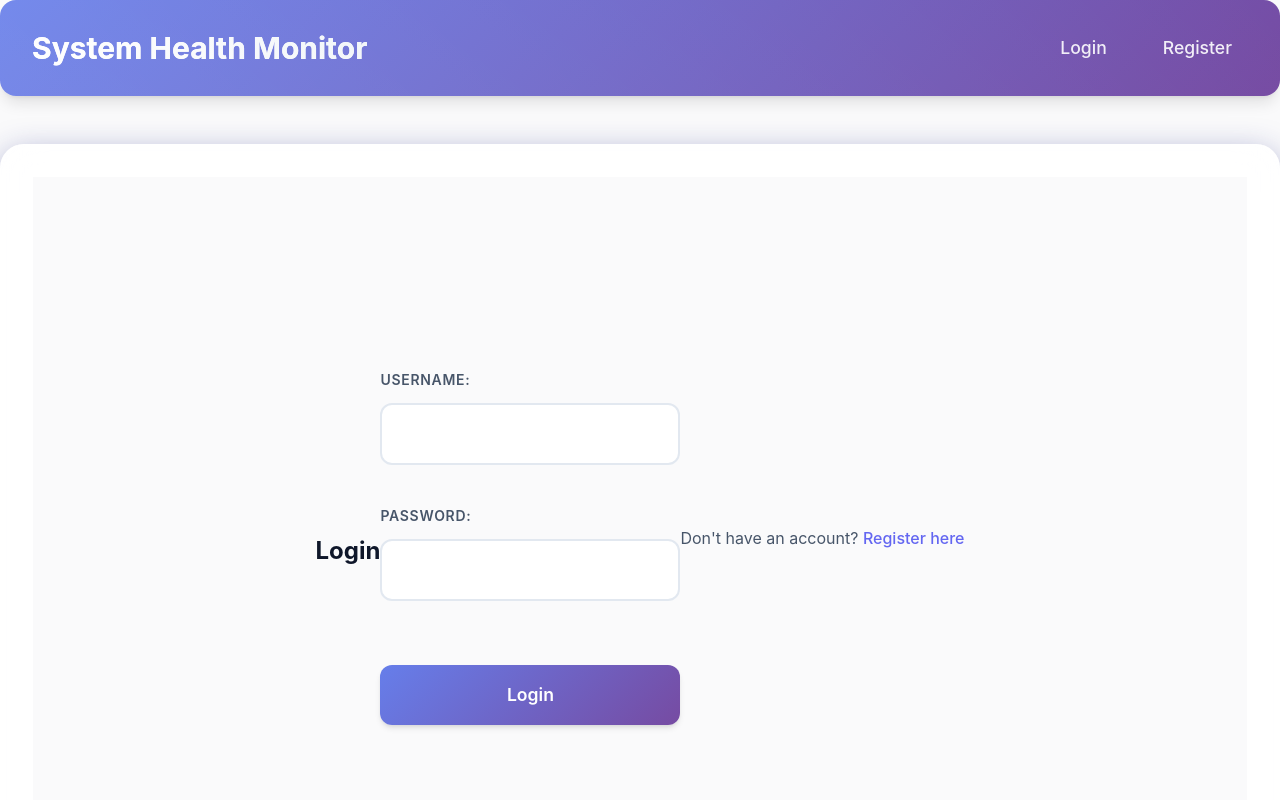
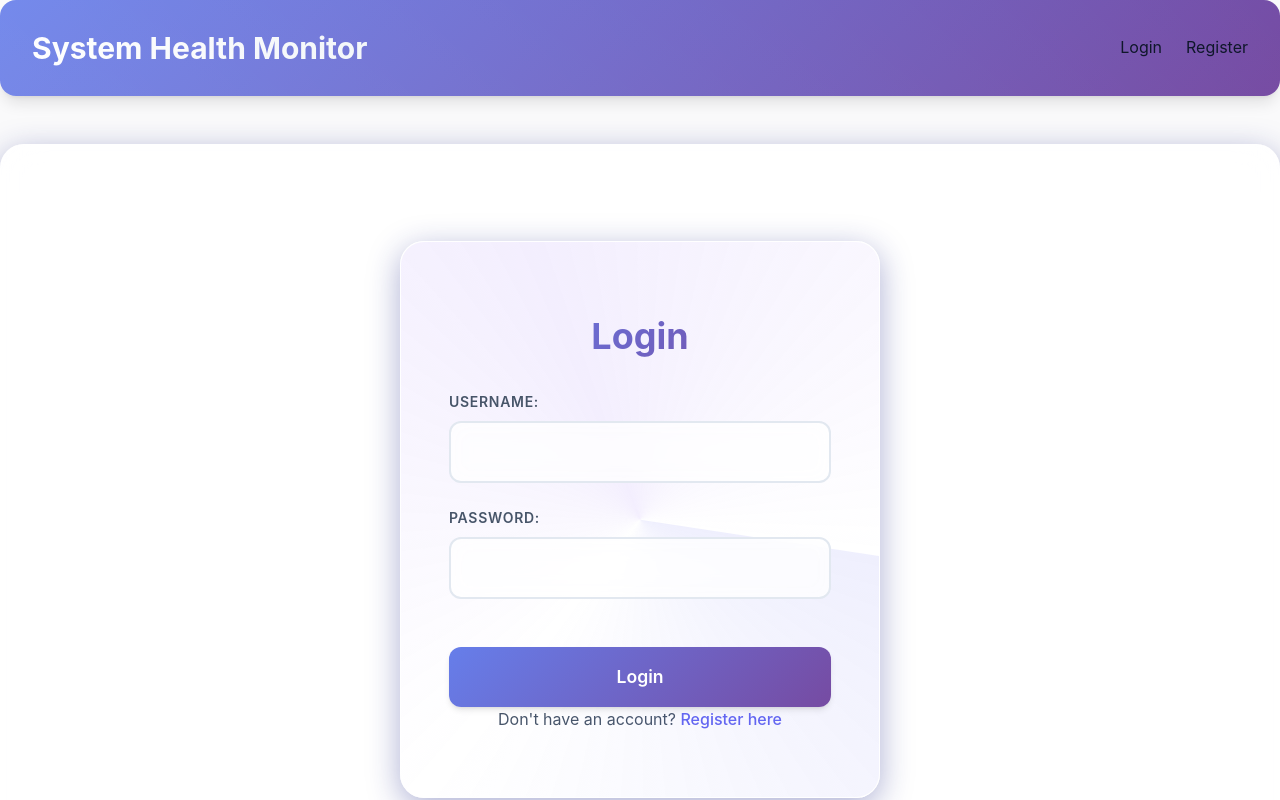
Before and after one commit to bpdeepak/System-Health-Monitor, a React (Create React App) app in the folder frontend/: page / in a window 1280 px wide. Shown: the top 800 px of the page. Built offline with nearby package versions, Linux system fonts and the light colour scheme; no server answers.

Commit message:
Updated CSS

```diff
--- a/frontend/src/App.css
+++ b/frontend/src/App.css
@@ -16,7 +16,6 @@
   --card-background: #ffffff;
   --glass-background: rgba(255, 255, 255, 0.85);
   --surface-elevated: #f8fafc;
-  --bg-secondary: #f1f5f9;
 
   /* Text Colors */
   --text-primary: #0f172a;
@@ -32,13 +31,10 @@
   /* Status Colors */
   --success-green: #10b981;
   --success-green-dark: #059669;
-  --warning-yellow: #f59e0b;
   --warning-orange: #f59e0b;
   --warning-orange-dark: #d97706;
-  --error-red: #ef4444;
   --danger-red: #ef4444;
   --danger-red-dark: #dc2626;
-  --info-blue: #3b82f6;
 
   /* Shadows */
   --shadow-sm: 0 1px 2px 0 rgb(0 0 0 / 0.05);
@@ -48,13 +44,11 @@
   --shadow-glass: 0 8px 32px 0 rgba(31, 38, 135, 0.37);
 
   /* Spacing */
-  --spacing-xxs: 0.25rem;
-  --spacing-xs: 0.5rem;
-  --spacing-sm: 0.75rem;
+  --spacing-xs: 0.25rem;
+  --spacing-sm: 0.5rem;
   --spacing-md: 1rem;
   --spacing-lg: 1.5rem;
   --spacing-xl: 2rem;
-  --spacing-xxl: 3rem;
   --spacing-2xl: 3rem;
 
   /* Border Radius */
@@ -68,18 +62,6 @@
   --transition-fast: 0.15s ease-out;
   --transition-normal: 0.3s ease-out;
   --transition-slow: 0.5s ease-out;
-
-  /* Typography */
-  --font-size-xs: 0.75rem;
-  --font-size-sm: 0.875rem;
-  --font-size-base: 1rem;
-  --font-size-lg: 1.125rem;
-  --font-size-xl: 1.25rem;
-  --font-size-2xl: 1.5rem;
-  --font-size-3xl: 1.875rem;
-
-  /* Layout */
-  --navbar-height: 60px;
 }
 
 /* Global Styles */
@@ -94,25 +76,13 @@ body {
   line-height: 1.6;
   -webkit-font-smoothing: antialiased;
   -moz-osx-font-smoothing: grayscale;
-  margin: 0;
-  padding: 0;
-}
-
-/* Base App Layout */
-.App {
-  display: flex;
-  flex-direction: column;
-  min-height: 100vh;
-  background-color: var(--background);
-  color: var(--text-primary);
 }
 
 /* Main Layout & Containers */
 .container {
-  flex-grow: 1;
   max-width: 1280px;
   margin: var(--spacing-xl) auto;
-  padding: var(--spacing-xl);
+  padding: var(--spacing-2xl);
   background: var(--glass-background);
   backdrop-filter: blur(20px);
   border: 1px solid rgba(255, 255, 255, 0.2);
@@ -133,7 +103,6 @@ body {
   backdrop-filter: blur(10px);
   position: relative;
   overflow: hidden;
-  color: white;
 }
 
 .navbar::before {
@@ -147,8 +116,7 @@ body {
   pointer-events: none;
 }
 
-.navbar-brand,
-.navbar-brand a {
+.navbar-brand {
   color: white;
   font-size: 1.875rem;
   font-weight: 700;
@@ -160,8 +128,7 @@ body {
   transition: var(--transition-normal);
 }
 
-.navbar-brand:hover,
-.navbar-brand a:hover {
+.navbar-brand:hover {
   transform: translateY(-1px);
 }
 
@@ -177,8 +144,7 @@ body {
   position: relative;
 }
 
-.nav-link,
-.navbar-nav li a {
+.nav-link {
   color: rgba(255, 255, 255, 0.9);
   text-decoration: none;
   font-size: 1.1rem;
@@ -201,8 +167,7 @@ body {
   transition: var(--transition-normal);
 }
 
-.nav-link:hover,
-.navbar-nav li a:hover {
+.nav-link:hover {
   color: white;
   background: rgba(255, 255, 255, 0.15);
   transform: translateY(-2px);
@@ -212,8 +177,7 @@ body {
   left: 0;
 }
 
-.logout-btn,
-.logout-button {
+.logout-btn {
   background: linear-gradient(135deg, var(--danger-red), var(--danger-red-dark));
   color: white;
   padding: var(--spacing-sm) var(--spacing-lg);
@@ -226,53 +190,14 @@ body {
   box-shadow: var(--shadow-md);
 }
 
-.logout-btn:hover,
-.logout-button:hover {
+.logout-btn:hover {
   transform: translateY(-2px);
   box-shadow: var(--shadow-lg);
   background: linear-gradient(135deg, var(--danger-red-dark), #b91c1c);
 }
 
-/* General Form and Input Styling */
-input[type="text"],
-input[type="password"],
-input[type="email"],
-input[type="number"],
-input[type="date"],
-input[type="datetime-local"],
-textarea,
-select {
-  color: var(--text-primary);
-  background-color: var(--card-background);
-  border: 2px solid var(--border-light);
-  border-radius: var(--radius-lg);
-  padding: var(--spacing-md) var(--spacing-lg);
-  font-size: 1rem;
-  width: 100%;
-  transition: var(--transition-normal);
-  backdrop-filter: blur(10px);
-}
-
-input:focus,
-select:focus,
-textarea:focus {
-  outline: none;
-  border-color: var(--border-focus);
-  background: rgba(255, 255, 255, 0.95);
-  box-shadow: 0 0 0 4px rgba(99, 102, 241, 0.1);
-  transform: translateY(-1px);
-}
-
 /* Modern Auth Components */
 .auth-container {
-  display: flex;
-  justify-content: center;
-  align-items: center;
-  min-height: calc(100vh - var(--navbar-height));
-  background-color: var(--background);
-}
-
-.auth-card {
   max-width: 480px;
   margin: var(--spacing-2xl) auto;
   padding: var(--spacing-2xl);
@@ -284,11 +209,9 @@ textarea:focus {
   text-align: center;
   position: relative;
   overflow: hidden;
-  width: 100%;
-  max-width: 400px;
 }
 
-.auth-card::before {
+.auth-container::before {
   content: '';
   position: absolute;
   top: -50%;
@@ -304,7 +227,7 @@ textarea:focus {
   to { transform: rotate(360deg); }
 }
 
-.auth-card h2 {
+.auth-container h2 {
   background: var(--primary-gradient);
   -webkit-background-clip: text;
   -webkit-text-fill-color: transparent;
@@ -316,22 +239,14 @@ textarea:focus {
   z-index: 1;
 }
 
-.auth-form,
-.auth-card form {
-  display: flex;
-  flex-direction: column;
-  gap: var(--spacing-md);
+.auth-form .form-group {
+  margin-bottom: var(--spacing-lg);
+  text-align: left;
   position: relative;
   z-index: 1;
 }
 
-.auth-form .form-group {
-  margin-bottom: var(--spacing-lg);
-  text-align: left;
-}
-
-.auth-form label,
-.auth-card form label {
+.auth-form label {
   display: block;
   margin-bottom: var(--spacing-sm);
   font-weight: 600;
@@ -341,11 +256,29 @@ textarea:focus {
   letter-spacing: 0.05em;
 }
 
-.auth-card button {
-  margin-top: var(--spacing-lg);
+.auth-form input[type="text"],
+.auth-form input[type="password"],
+.auth-form select {
+  width: 100%;
+  padding: var(--spacing-md) var(--spacing-lg);
+  border: 2px solid var(--border-light);
+  border-radius: var(--radius-lg);
+  font-size: 1rem;
+  color: var(--text-primary);
+  background: rgba(255, 255, 255, 0.8);
+  backdrop-filter: blur(10px);
+  transition: var(--transition-normal);
 }
 
-/* Button Styles */
+.auth-form input:focus,
+.auth-form select:focus {
+  outline: none;
+  border-color: var(--primary-blue);
+  background: rgba(255, 255, 255, 0.95);
+  box-shadow: 0 0 0 4px rgba(99, 102, 241, 0.1);
+  transform: translateY(-1px);
+}
+
 .btn-primary {
   background: var(--primary-gradient);
   color: white;
@@ -377,7 +310,6 @@ textarea:focus {
 .btn-primary:hover {
   transform: translateY(-2px);
   box-shadow: var(--shadow-lg);
-  background-color: var(--primary-blue-dark);
 }
 
 .btn-primary:hover::before {
@@ -432,63 +364,11 @@ textarea:focus {
 }
 
 /* Modern Dashboard */
-.dashboard-container,
-.dashboard-grid {
+.dashboard-container {
   display: grid;
   grid-template-columns: repeat(auto-fit, minmax(320px, 1fr));
   gap: var(--spacing-xl);
   padding: var(--spacing-xl);
-  margin-top: var(--spacing-lg);
-}
-
-.dashboard-card {
-  background: var(--glass-background);
-  backdrop-filter: blur(20px);
-  border: 1px solid rgba(255, 255, 255, 0.2);
-  border-radius: var(--radius-2xl);
-  padding: var(--spacing-2xl);
-  box-shadow: var(--shadow-glass);
-  transition: var(--transition-normal);
-  position: relative;
-  overflow: hidden;
-}
-
-.dashboard-card::before {
-  content: '';
-  position: absolute;
-  top: 0;
-  left: 0;
-  right: 0;
-  height: 3px;
-  background: var(--accent-gradient);
-  transform: scaleX(0);
-  transition: var(--transition-normal);
-}
-
-.dashboard-card:hover {
-  transform: translateY(-4px);
-  box-shadow: var(--shadow-lg);
-}
-
-.dashboard-card:hover::before {
-  transform: scaleX(1);
-}
-
-.dashboard-card h3 {
-  margin-top: 0;
-  margin-bottom: var(--spacing-md);
-  color: var(--text-primary);
-  font-size: var(--font-size-lg);
-  background: var(--primary-gradient);
-  -webkit-background-clip: text;
-  -webkit-text-fill-color: transparent;
-  background-clip: text;
-  font-weight: 600;
-}
-
-.dashboard-card p {
-  color: var(--text-secondary);
-  font-size: var(--font-size-base);
 }
 
 .latest-metrics-summary {
@@ -585,7 +465,6 @@ textarea:focus {
   -webkit-text-fill-color: transparent;
   background-clip: text;
   transition: var(--transition-normal);
-  margin-bottom: var(--spacing-sm);
 }
 
 /* Status-based colors for metrics */
@@ -608,118 +487,6 @@ textarea:focus {
   -webkit-background-clip: text;
   -webkit-text-fill-color: transparent;
   background-clip: text;
-}
-
-/* Dashboard Header & Filters */
-.dashboard-header {
-  display: flex;
-  flex-wrap: wrap;
-  justify-content: space-between;
-  align-items: flex-end;
-  gap: var(--spacing-md);
-  padding-bottom: var(--spacing-lg);
-  border-bottom: 1px solid var(--border-light);
-  margin-bottom: var(--spacing-xl);
-}
-
-/* Force header text to be solid white instead of gradient */
-.dashboard-header h2 {
-  color: white !important;
-  background: none !important;
-  -webkit-background-clip: unset !important;
-  -webkit-text-fill-color: white !important;
-  background-clip: unset !important;
-  margin-bottom: var(--spacing-lg);
-  font-size: 2.25rem;
-  font-weight: 700;
-}
-
-/* Override filters to have black background */
-.dashboard-header .filters.card {
-  background-color: black !important;
-  backdrop-filter: blur(20px);
-  border: 1px solid rgba(255, 255, 255, 0.2);
-  border-radius: var(--radius-xl);
-  padding: var(--spacing-xl);
-  box-shadow: var(--shadow-glass);
-  display: flex;
-  flex-wrap: wrap;
-  gap: var(--spacing-lg);
-  align-items: flex-end;
-}
-
-.dashboard-header .filter-group {
-  display: flex;
-  flex-direction: column;
-  flex: 1;
-  min-width: 200px;
-  gap: var(--spacing-sm);
-}
-
-/* Filter group styling with black text labels */
-.dashboard-header .filter-group label {
-  color: black !important;
-  background-color: rgba(255, 255, 255, 0.9);
-  padding: var(--spacing-xs) var(--spacing-sm);
-  border-radius: var(--radius-sm);
-  margin-bottom: var(--spacing-sm);
-  font-weight: 600;
-  font-size: 0.875rem;
-  text-transform: uppercase;
-  letter-spacing: 0.05em;
-  display: inline-block;
-  width: fit-content;
-}
-
-/* Force white background and black text for form inputs */
-.dashboard-header .filter-group select,
-.dashboard-header .filter-group input[type="datetime-local"] {
-  background-color: white !important;
-  color: black !important;
-  border: 2px solid var(--border-light);
-  border-radius: var(--radius-lg);
-  padding: var(--spacing-md) var(--spacing-lg);
-  font-size: 1rem;
-  width: 100%;
-  transition: var(--transition-normal);
-  backdrop-filter: none;
-}
-
-.dashboard-header .filter-group select:focus,
-.dashboard-header .filter-group input[type="datetime-local"]:focus {
-  outline: none;
-  border-color: var(--primary-blue);
-  background-color: white !important;
-  color: black !important;
-  box-shadow: 0 0 0 4px rgba(99, 102, 241, 0.1);
-  transform: translateY(-1px);
-}
-
-/* Ensure dropdown options remain white background with black text */
-.dashboard-header .filter-group select option {
-  background-color: white !important;
-  color: black !important;
-}
-
-/* Style the apply button to match the existing theme */
-.dashboard-header .btn-primary {
-  background: var(--accent-gradient);
-  color: white;
-  padding: var(--spacing-md) var(--spacing-xl);
-  font-size: 1rem;
-  font-weight: 600;
-  border: none;
-  border-radius: var(--radius-lg);
-  cursor: pointer;
-  transition: var(--transition-normal);
-  white-space: nowrap;
-  box-shadow: var(--shadow-md);
-  align-self: flex-end;
-}
-
-.dashboard-header .btn-primary:hover {
-  transform: translateY(-2px);
-  box-shadow: var(--shadow-lg);
 }
 
 /* Modern Chart Cards */
@@ -746,16 +513,11 @@ textarea:focus {
 }
 
 /* Modern Reports Page */
-.reports-container,
-.reports-page {
+.reports-container {
   padding: var(--spacing-xl);
-  background-color: var(--card-background);
-  border-radius: var(--radius-lg);
-  box-shadow: var(--shadow-md);
 }
 
-.reports-container h2,
-.reports-page h2 {
+.reports-container h2 {
   background: var(--primary-gradient);
   -webkit-background-clip: text;
   -webkit-text-fill-color: transparent;
@@ -763,7 +525,6 @@ textarea:focus {
   margin-bottom: var(--spacing-xl);
   font-size: 2.25rem;
   font-weight: 700;
-  margin-top: 0;
 }
 
 .filters {
@@ -798,10 +559,7 @@ textarea:focus {
 
 .filters input[type="text"],
 .filters input[type="date"],
-.filters select,
-.reports-page form input[type="date"],
-.reports-page form input[type="text"],
-.reports-page form select {
+.filters select {
   padding: var(--spacing-md) var(--spacing-lg);
   border: 2px solid var(--border-light);
   border-radius: var(--radius-lg);
@@ -814,9 +572,7 @@ textarea:focus {
 }
 
 .filters input:focus,
-.filters select:focus,
-.reports-page form input:focus,
-.reports-page form select:focus {
+.filters select:focus {
   outline: none;
   border-color: var(--primary-blue);
   background: rgba(255, 255, 255, 0.95);
@@ -842,39 +598,7 @@ textarea:focus {
   box-shadow: var(--shadow-lg);
 }
 
-.reports-page form {
-  display: flex;
-  flex-direction: column;
-  gap: var(--spacing-md);
-  margin-bottom: var(--spacing-xl);
-}
-
-.reports-page form label {
-  color: var(--text-secondary);
-  font-weight: 500;
-}
-
-.reports-page form input[type="date"],
-.reports-page form input[type="text"],
-.reports-page form select {
-  width: fit-content;
-}
-
-.reports-page button {
-  align-self: flex-start;
-}
-
-.report-output {
-  white-space: pre-wrap;
-  background-color: var(--bg-secondary);
-  padding: var(--spacing-md);
-  border-radius: var(--radius-md);
-  font-family: 'SFMono-Regular', Consolas, 'Liberation Mono', Menlo, monospace;
-  font-size: var(--font-size-sm);
-  color: var(--text-primary);
-  border: 1px solid var(--border-light);
-}
-
+/* Modern Tables */
 .report-table,
 .latest-metrics-table {
   width: 100%;
@@ -1163,7 +887,6 @@ textarea:focus {
   0%, 100% { opacity: 1; }
   50% { opacity: 0.5; }
 }
-
 /* Dashboard Header Specific Overrides */
 .dashboard-header {
   margin-bottom: var(--spacing-xl);
```
